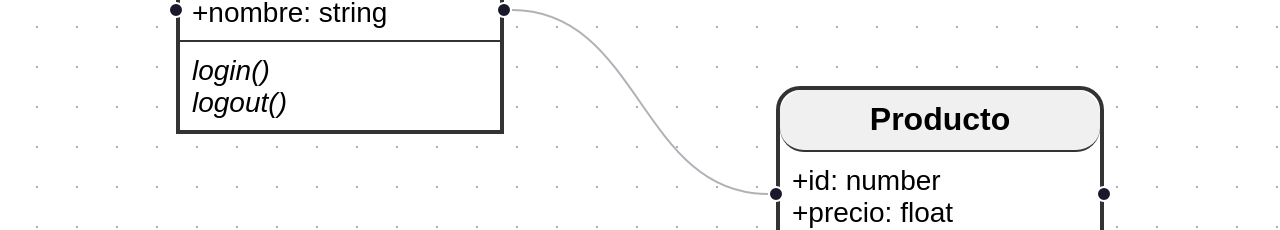
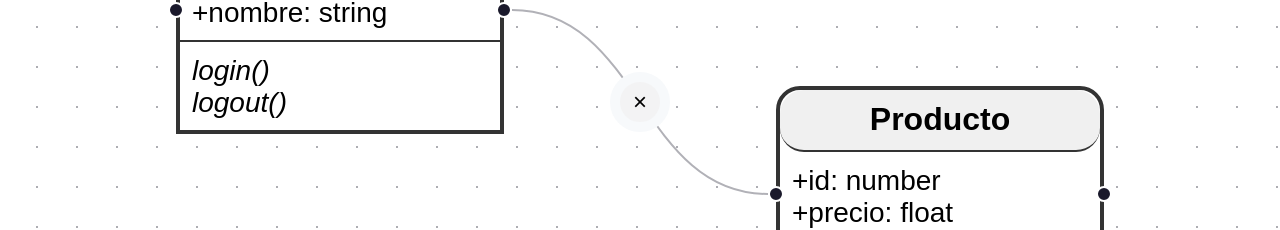
Before and after one commit to Adri-Extremix/SYSML, a React app: page / in a window 1280 px wide. Shown: the part 306-536 px from the top of the page. Built offline with nearby package versions, Linux system fonts and the light colour scheme; the HTML template or start-up script is replaced by a standard one.

Commit message:
add edge button
Co-Authored-By: José Antonio Verde Jiménez <joseaverde@protonmail.com>

```diff
--- /dev/null
+++ b/src/ButtonEdge.tsx
@@ -0,0 +1,34 @@
+import {
+  BaseEdge,
+  EdgeLabelRenderer,
+  getBezierPath,
+  useReactFlow,
+  type EdgeProps,
+} from '@xyflow/react';
+
+export default function CustomEdge(props: EdgeProps) {
+  const [edgePath, labelX, labelY] = getBezierPath(props);
+
+  const { setEdges } = useReactFlow();
+  const onEdgeClick = () => {
+    setEdges((edges) => edges.filter((edge) => edge.id !== props.id));
+  };
+
+  return (
+    <>
+      <BaseEdge path={edgePath} {...props} />
+      <EdgeLabelRenderer>
+        <div
+          className="button-edge__label nodrag nopan"
+          style={{
+            transform: `translate(-50%, -50%) translate(${labelX}px,${labelY}px)`,
+          }}
+        >
+          <button className="button-edge__button" onClick={onEdgeClick}>
+            ×
+          </button>
+        </div>
+      </EdgeLabelRenderer>
+    </>
+  );
+}
--- a/src/ClassDiagram.tsx
+++ b/src/ClassDiagram.tsx
@@ -18,8 +18,10 @@ import ClassNode, {
   type CustomNode,
   NodeType,
 } from "./ClassNode";
+import ButtonEdge from "./ButtonEdge"
 
 const nodeTypes = { classNode: ClassNode };
+const edgeTypes = { default: ButtonEdge };
 
 const initialNodes: Node<NodeData>[] = [
   {
@@ -70,7 +72,9 @@ export default function ClassDiagram() {
   const [edges, setEdges, onEdgesChange] = useEdgesState(initialEdges);
 
   const onConnect = useCallback(
-    (params: any) => setEdges((eds) => addEdge(params, eds)),
+    (params: any) => setEdges((eds) => {
+      return addEdge(params, eds)
+    }),
     [setEdges],
   );
 
@@ -191,6 +195,7 @@ export default function ClassDiagram() {
         onEdgesChange={onEdgesChange}
         onConnect={onConnect}
         nodeTypes={nodeTypes}
+        edgeTypes={edgeTypes}
         fitView
         onPaneClick={() => setCloseEditingSignal((s) => s + 1)} // Cierra edición al clicar en el fondo
       >
--- a/src/index.css
+++ b/src/index.css
@@ -11,3 +11,26 @@ code {
   font-family: source-code-pro, Menlo, Monaco, Consolas, 'Courier New',
     monospace;
 }
+
+.button-edge__label {
+  position: absolute;
+  pointer-events: all;
+  transform-origin: center;
+}
+
+.button-edge__button {
+  width: 30px;
+  height: 30px;
+  border: 5px solid #f7f9fb;
+  color: var(--xy-edge-label-color-default);
+  background-color: #f3f3f4;
+  cursor: pointer;
+  border-radius: 50%;
+  font-size: 12px;
+  padding-top: 0px;
+}
+
+.button-edge__button:hover {
+  background-color: #c5c5c5;
+  color: #ffffff;
+}
```
